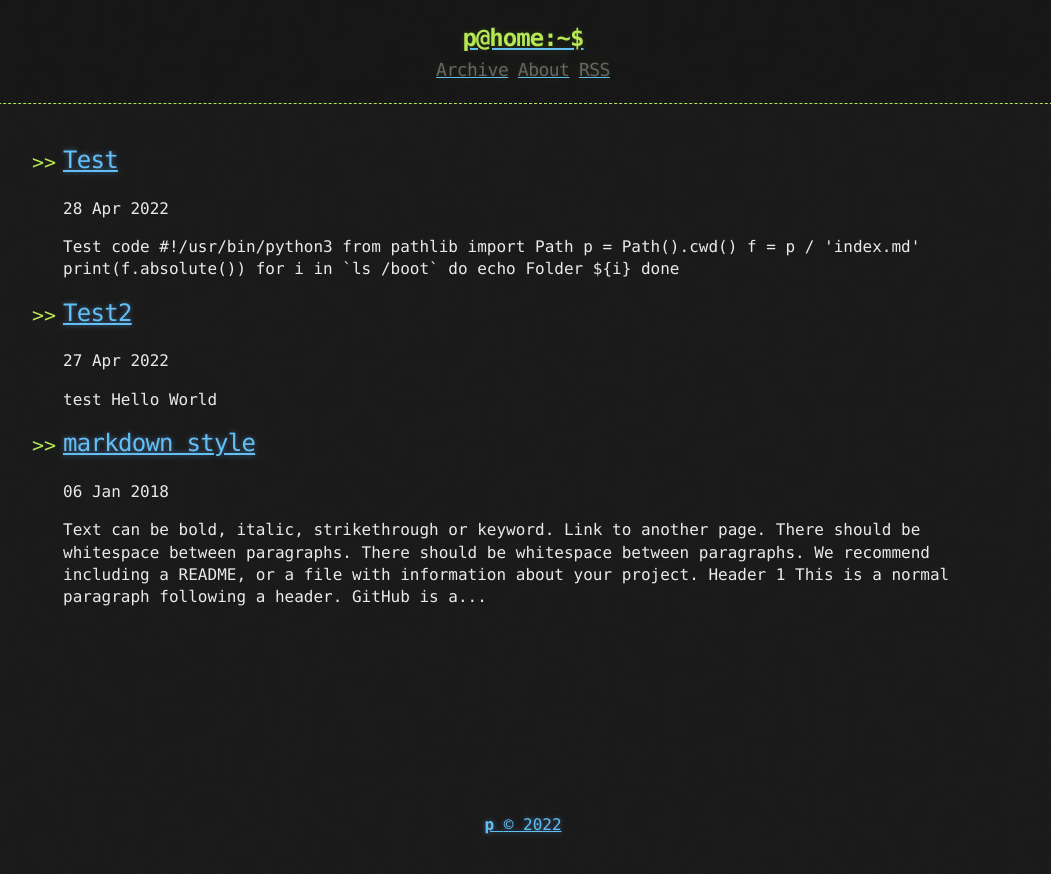
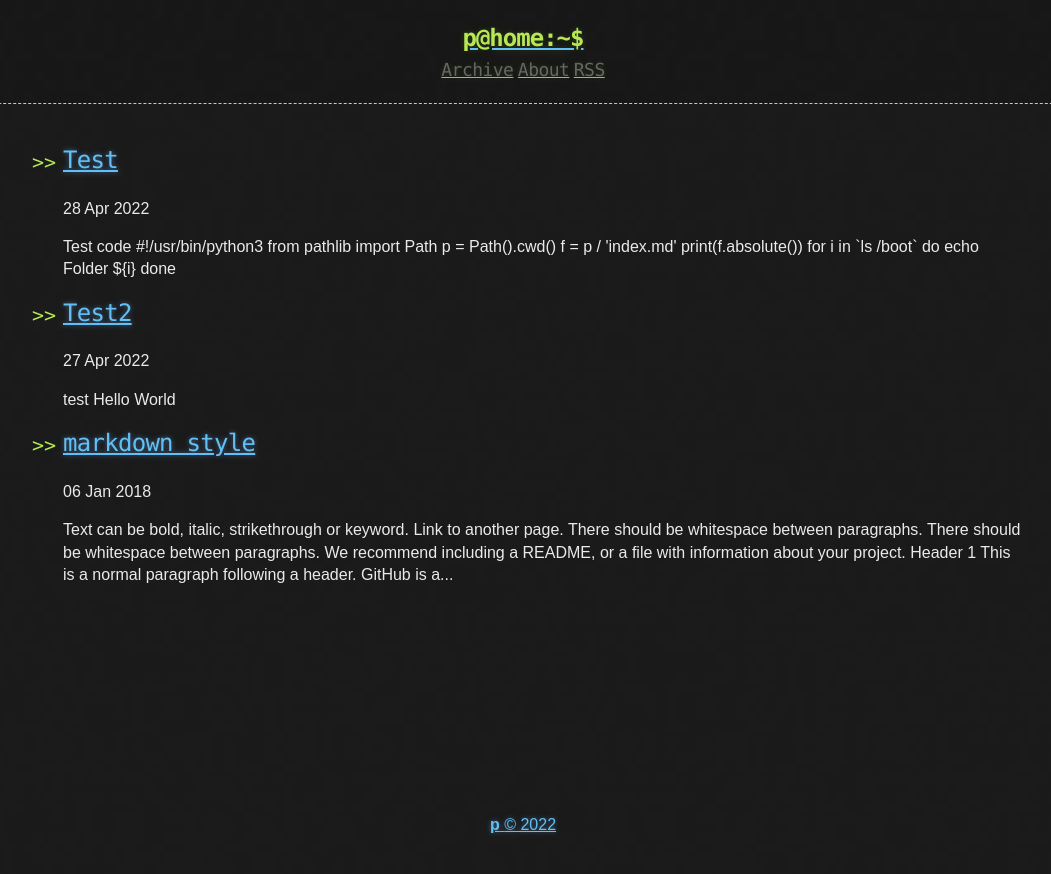
Before and after one commit to wpwupingwp/blog, a Jekyll site: the page built from index.html, in a window 1280 px wide. Shown: the top 874 px of the page, without its empty margins (117-1168 px from the left). Built offline with Jekyll 4.4.1, drawn with Linux system fonts in a browser that asks for light colours; the list of posts is cut into pages by our own code.

Commit message:
try to change font

```diff
--- a/_sass/base.scss
+++ b/_sass/base.scss
@@ -18,7 +18,7 @@ body {
   color: $body-foreground;
   font-size: 16px;
   line-height: 1.5;
-  font-family: Monaco, "Bitstream Vera Sans Mono", "Lucida Console", Terminal, monospace;
+  font-family: sans-serif, Monaco, "Bitstream Vera Sans Mono", "Lucida Console", Terminal, monospace;
 }
 
 /* General & 'Reset' Stuff */
```
